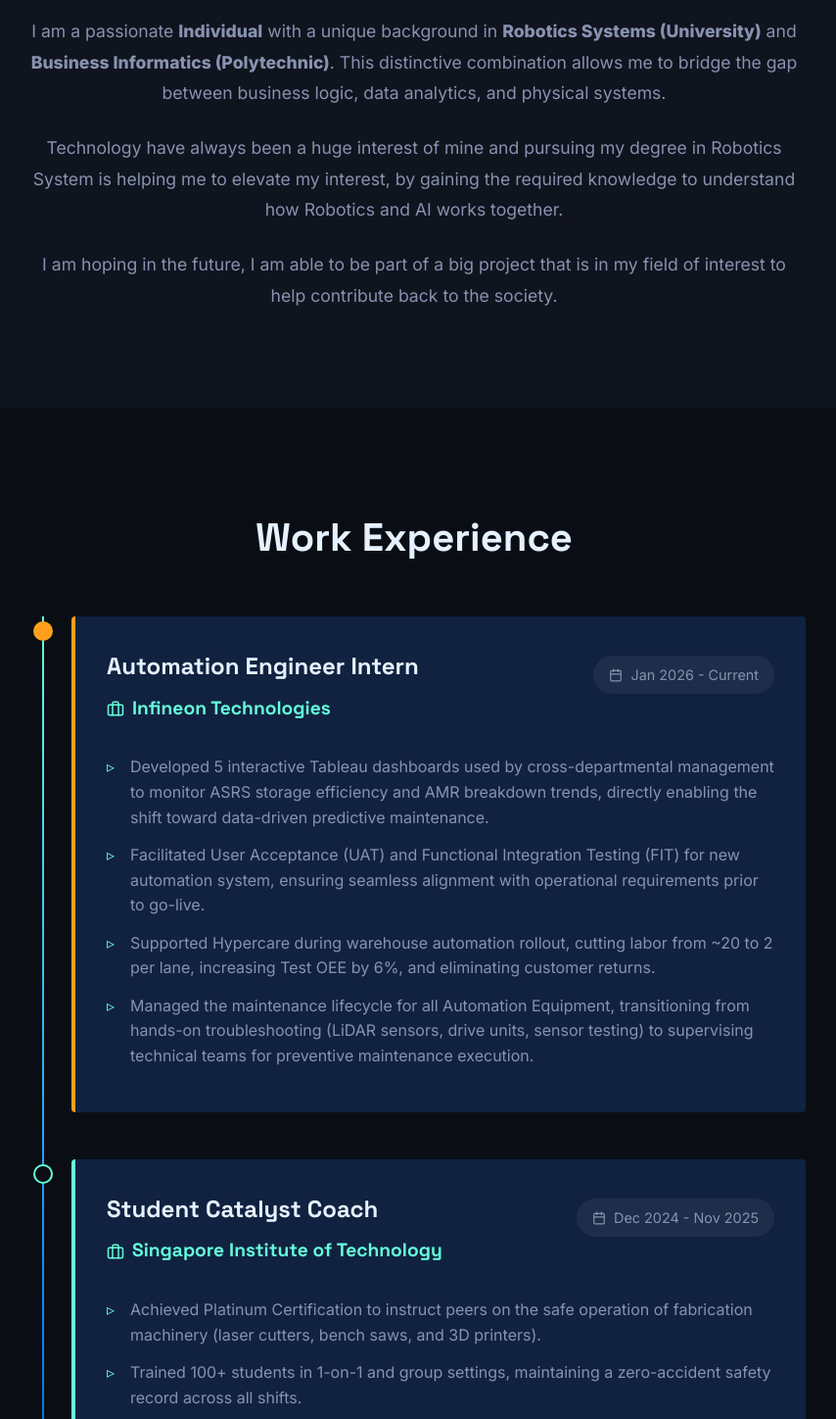
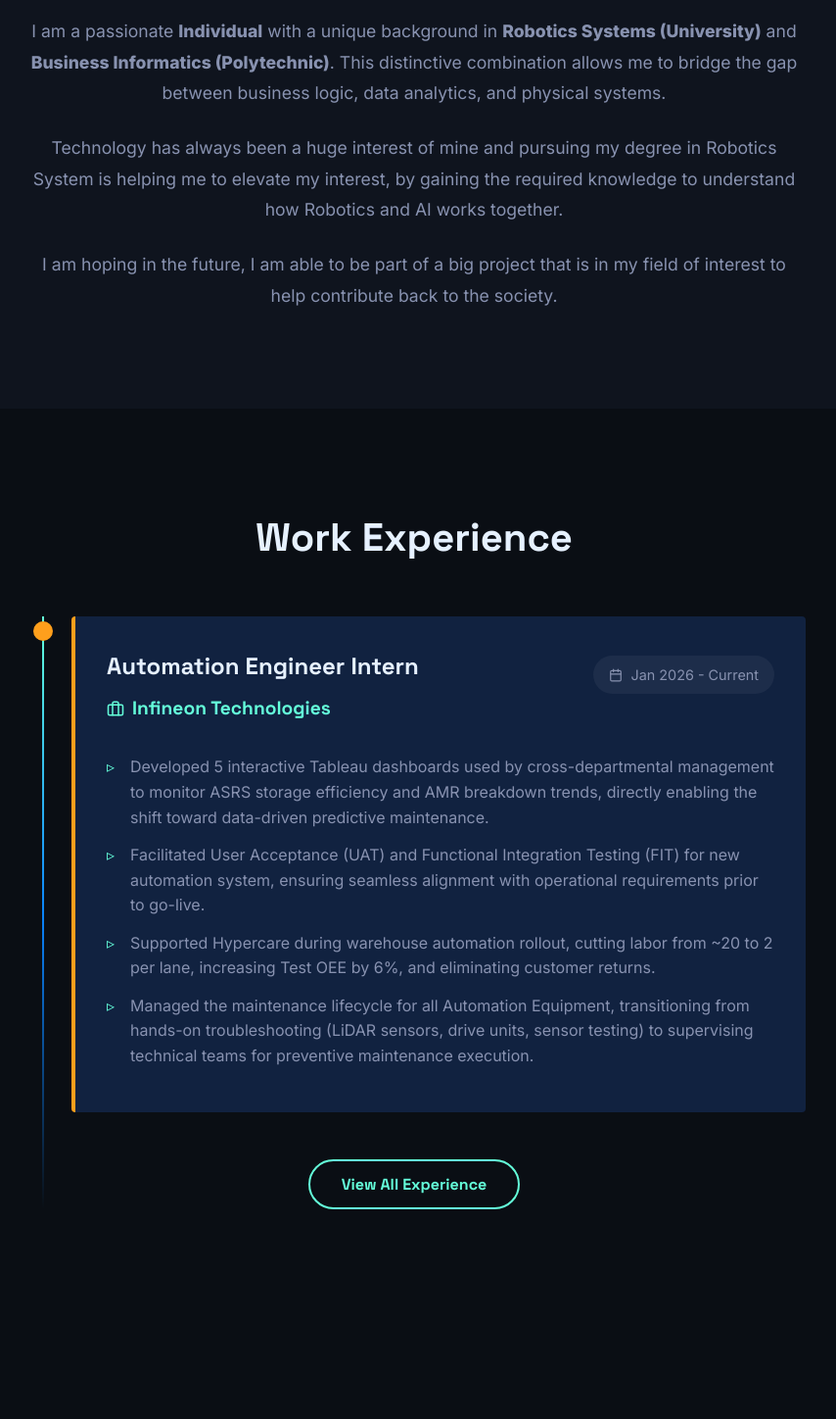
Before and after one commit to Randycje/Randycje.github.io, a React (Vite) app: page / in a window 1280 px wide. Shown: the part 980-2428 px from the top of the page at 98% size, without its empty margins (217-1071 px from the left). Built offline with nearby package versions, Linux system fonts and the light colour scheme.

Commit message:
Enhance UI: Add 'View All Experience' toggle to shorten the Work Experience section

```diff
--- a/src/components/About.jsx
+++ b/src/components/About.jsx
@@ -18,7 +18,7 @@ const About = () => {
                             I am a passionate <strong>Individual</strong> with a unique background in <strong>Robotics Systems (University)</strong> and <strong>Business Informatics (Polytechnic)</strong>. This distinctive combination allows me to bridge the gap between business logic, data analytics, and physical systems.
                         </p>
                         <p style={{ color: 'var(--text-secondary)', marginBottom: '1.5rem', fontSize: '1.1rem', lineHeight: '1.8' }}>
-                            Technology have always been a huge interest of mine and pursuing my degree in Robotics System is helping me to elevate my interest, by gaining the required knowledge to understand how Robotics and AI works together.
+                            Technology has always been a huge interest of mine and pursuing my degree in Robotics System is helping me to elevate my interest, by gaining the required knowledge to understand how Robotics and AI works together.
                         </p>
                         <p style={{ color: 'var(--text-secondary)', fontSize: '1.1rem', lineHeight: '1.8' }}>
                             I am hoping in the future, I am able to be part of a big project that is in my field of interest to help contribute back to the society.
--- a/src/components/Experience.jsx
+++ b/src/components/Experience.jsx
@@ -1,4 +1,4 @@
-import React from 'react';
+import React, { useState } from 'react';
 import { motion } from 'framer-motion';
 import { Briefcase, Calendar } from 'lucide-react';
 
@@ -19,7 +19,7 @@ const experiences = [
         company: 'Singapore Institute of Technology',
         role: 'Student Catalyst Coach',
         period: 'Dec 2024 - Nov 2025',
-        description: 'Current internship focused on automation systems.',
+        description: 'Coaching students on using fabrication lab equipment.',
         points: [
             'Achieved Platinum Certification to instruct peers on the safe operation of fabrication machinery (laser cutters, bench saws, and 3D printers).',
             'Trained 100+ students in 1-on-1 and group settings, maintaining a zero-accident safety record across all shifts. ',
@@ -41,6 +41,7 @@ const experiences = [
 ];
 
 const Experience = () => {
+    const [showAllExp, setShowAllExp] = useState(false);
     return (
         <section className="section experience" id="experience" style={{ backgroundColor: 'var(--section-bg)' }}>
             <div className="container">
@@ -57,7 +58,7 @@ const Experience = () => {
                     {/* Timeline Line */}
                     <div className="timeline-line" />
 
-                    {experiences.map((exp, index) => (
+                    {(showAllExp ? experiences : experiences.slice(0, 1)).map((exp, index) => (
                         <motion.div
                             key={index}
                             initial={{ opacity: 0, x: -20 }}
@@ -119,6 +120,36 @@ const Experience = () => {
                             </div>
                         </motion.div>
                     ))}
+
+                    {experiences.length > 1 && (
+                        <div style={{ display: 'flex', justifyContent: 'center', marginTop: '2rem' }}>
+                            <button
+                                onClick={() => setShowAllExp(!showAllExp)}
+                                style={{
+                                    padding: '0.8rem 2rem',
+                                    background: 'transparent',
+                                    color: 'var(--accent-cyan)',
+                                    border: '2px solid var(--accent-cyan)',
+                                    borderRadius: '30px',
+                                    fontSize: '1rem',
+                                    fontFamily: 'var(--font-heading)',
+                                    cursor: 'pointer',
+                                    fontWeight: 'bold',
+                                    transition: 'all 0.3s ease',
+                                }}
+                                onMouseEnter={e => {
+                                    e.currentTarget.style.background = 'var(--accent-cyan)';
+                                    e.currentTarget.style.color = '#000';
+                                }}
+                                onMouseLeave={e => {
+                                    e.currentTarget.style.background = 'transparent';
+                                    e.currentTarget.style.color = 'var(--accent-cyan)';
+                                }}
+                            >
+                                {showAllExp ? 'View Less' : 'View All Experience'}
+                            </button>
+                        </div>
+                    )}
                 </div>
             </div>
         </section>
--- a/src/components/Hero.jsx
+++ b/src/components/Hero.jsx
@@ -24,7 +24,7 @@ const Hero = () => {
                     </h3>
                     <p style={{ maxWidth: '600px', margin: '0 auto 3rem', color: 'var(--text-secondary)' }}>
                         Bridging the gap between digital data and physical systems.
-                        Designing minimalistic, high-performance solution with a focus from data analytics using robotics and automation.
+                        Designing minimalistic, high-performance solutions with a focus from data analytics using robotics and automation.
                     </p>
 
                     <motion.a
```
